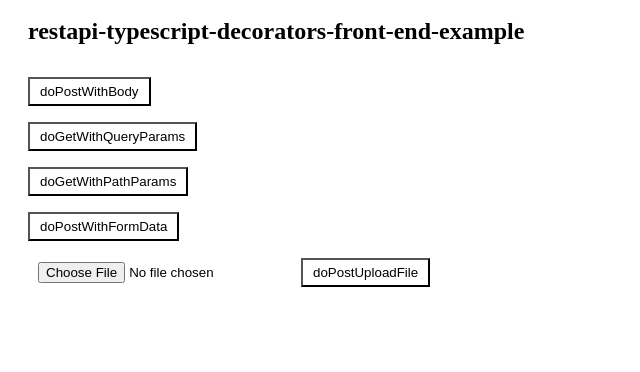
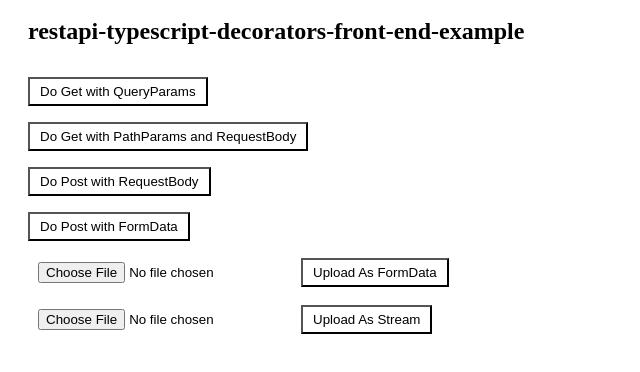
Before and after one commit to synle/restapi-typescript-decorators-front-end-example, a React (Vite) app: page / in a window 1280 px wide. Shown: the top 372 px of the page, without its empty margins (0-640 px from the left). Built offline with nearby package versions, Linux system fonts and the light colour scheme; what restapi-typescript-decorators would draw is missing.

Commit message:
added example for posting file as streams

```diff
--- a/src/Api/PublicApiDataStore.ts
+++ b/src/Api/PublicApiDataStore.ts
@@ -5,7 +5,7 @@ import {
   PathParam,
   QueryParams,
   FormDataBody,
-  FileToUpload,
+  FileUploadBody,
   ApiResponse,
 } from 'restapi-typescript-decorators';
 
@@ -42,9 +42,11 @@ export class PublicApiDataStore {
   })
   doPostUploadFile(@FormDataBody('fileToUpload') _file): ApiResponse<HttpBinPostResponse> {}
 
-
   @RestApi('/post', {
     method: 'POST',
+    headers: {
+      Accept: 'multipart/form-data',
+    },
   })
-  doPostUploadFileAsStream(@FileToUpload _file): ApiResponse<HttpBinPostResponse> { }
+  doPostUploadFileAsStream(@FileUploadBody _file): ApiResponse<HttpBinPostResponse> {}
 }
--- a/src/Components/ApiResponseDisplay.tsx
+++ b/src/Components/ApiResponseDisplay.tsx
@@ -7,15 +7,11 @@ const myPublicApiDataStoreInstance = new PublicApiDataStore();
 // method name, api method reference, params
 const testApis = [
   [
-    'doPostWithBody',
-    (): ApiResponse => myPublicApiDataStoreInstance.doPostWithBody({ a: 1, b: 2, c: 3 }),
-  ],
-  [
-    'doGetWithQueryParams',
+    'Do Get with QueryParams',
     (): ApiResponse => myPublicApiDataStoreInstance.doGetWithQueryParams({ d: 4, e: 5, f: 6 }),
   ],
   [
-    'doGetWithPathParams',
+    'Do Get with PathParams and RequestBody',
     (): ApiResponse =>
       myPublicApiDataStoreInstance.doGetWithPathParams('some_secure_message_id_987', {
         x: 9,
@@ -24,7 +20,11 @@ const testApis = [
       }),
   ],
   [
-    'doPostWithFormData',
+    'Do Post with RequestBody',
+    (): ApiResponse => myPublicApiDataStoreInstance.doPostWithBody({ a: 1, b: 2, c: 3 }),
+  ],
+  [
+    'Do Post with FormData',
     (): ApiResponse =>
       myPublicApiDataStoreInstance.doPostWithFormData(
         100, // qty
@@ -66,22 +66,22 @@ function ApiTesterResponse({ metadata }) {
           <div>
             <h4>Response MetaData:</h4>
           </div>
-          <textarea className='ApiResponseDisplay__ResponseCode mb2'>
-            {JSON.stringify(otherApiResponse, null, 2)}
-          </textarea>
+          <textarea
+            className='ApiResponseDisplay__ResponseCode mb2'
+            defaultValue={JSON.stringify(otherApiResponse, null, 2)}></textarea>
           <div>
             <h4>Response Content:</h4>
           </div>
-          <textarea className='ApiResponseDisplay__ResponseCode'>
-            {JSON.stringify(resp, null, 2)}
-          </textarea>
+          <textarea
+            className='ApiResponseDisplay__ResponseCode'
+            defaultValue={JSON.stringify(resp, null, 2)}></textarea>
         </div>
       )}
     </div>
   );
 }
 
-function DoUploadFileApiTesterButton(props) {
+function DoUploadFileAsFormDataApiTesterButton(props) {
   const { setCurrentApiMetaData } = props;
   const _onUploadFile = (e) => {
     e.preventDefault(); // stop form from submitting
@@ -89,7 +89,7 @@ function DoUploadFileApiTesterButton(props) {
     const newApiMetaData = { apiName: 'doPostUploadFile', loading: true };
     setCurrentApiMetaData(newApiMetaData);
 
-    const fileToBeUploaded = document.querySelector('#fileToUpload').files[0]; // this example only upload one file
+    const fileToBeUploaded = document.querySelector('#fileToUploadAsFormData').files[0]; // this example only upload one file
 
     // do callback and set the value
     const apiResponse = myPublicApiDataStoreInstance.doPostUploadFile(fileToBeUploaded);
@@ -114,9 +114,50 @@ function DoUploadFileApiTesterButton(props) {
 
   return (
     <form onSubmit={_onUploadFile}>
-      <input type='file' id='fileToUpload' required />
+      <input type='file' id='fileToUploadAsFormData' required />
       <button className='btnApi' type='submit'>
-        doPostUploadFile
+        Upload As FormData
+      </button>
+    </form>
+  );
+}
+
+function DoUploadFileAsStreamApiTesterButton(props) {
+  const { setCurrentApiMetaData } = props;
+  const _onUploadFile = (e) => {
+    e.preventDefault(); // stop form from submitting
+
+    const newApiMetaData = { apiName: 'doPostUploadFile', loading: true };
+    setCurrentApiMetaData(newApiMetaData);
+
+    const fileToBeUploaded = document.querySelector('#fileToUploadAsStream').files[0]; // this example only upload one file
+
+    // do callback and set the value
+    const apiResponse = myPublicApiDataStoreInstance.doPostUploadFileAsStream(fileToBeUploaded);
+    apiResponse.result.then(
+      (resp) => {
+        setCurrentApiMetaData({
+          ...newApiMetaData,
+          apiResponse,
+          resp,
+          loading: false,
+        });
+      },
+      () => {
+        setCurrentApiMetaData({
+          ...newApiMetaData,
+          apiResponse,
+          loading: false,
+        });
+      },
+    );
+  };
+
+  return (
+    <form onSubmit={_onUploadFile}>
+      <input type='file' id='fileToUploadAsStream' required />
+      <button className='btnApi' type='submit'>
+        Upload As Stream
       </button>
     </form>
   );
@@ -164,7 +205,12 @@ export function ApiTesterSection() {
             </button>
           </div>
         ))}
-        <DoUploadFileApiTesterButton setCurrentApiMetaData={setCurrentApiMetaData} />
+        <div className='mb1'>
+          <DoUploadFileAsFormDataApiTesterButton setCurrentApiMetaData={setCurrentApiMetaData} />
+        </div>
+        <div className='mb1'>
+          <DoUploadFileAsStreamApiTesterButton setCurrentApiMetaData={setCurrentApiMetaData} />
+        </div>
       </div>
       <div className='ApiResponseDisplay__Response'>
         <ApiTesterResponse metadata={currentApiMetaData} />
```
